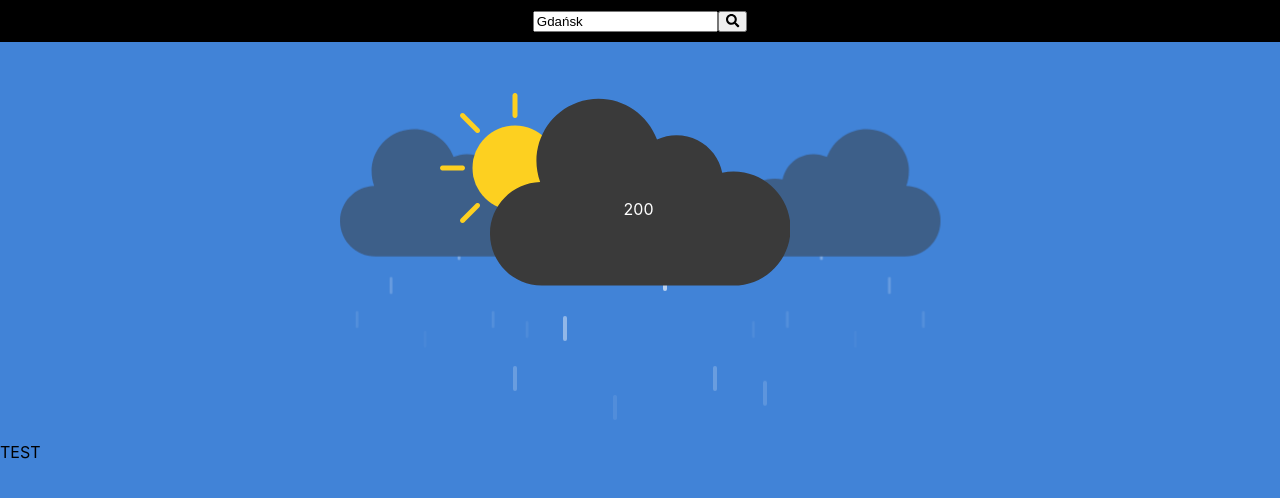
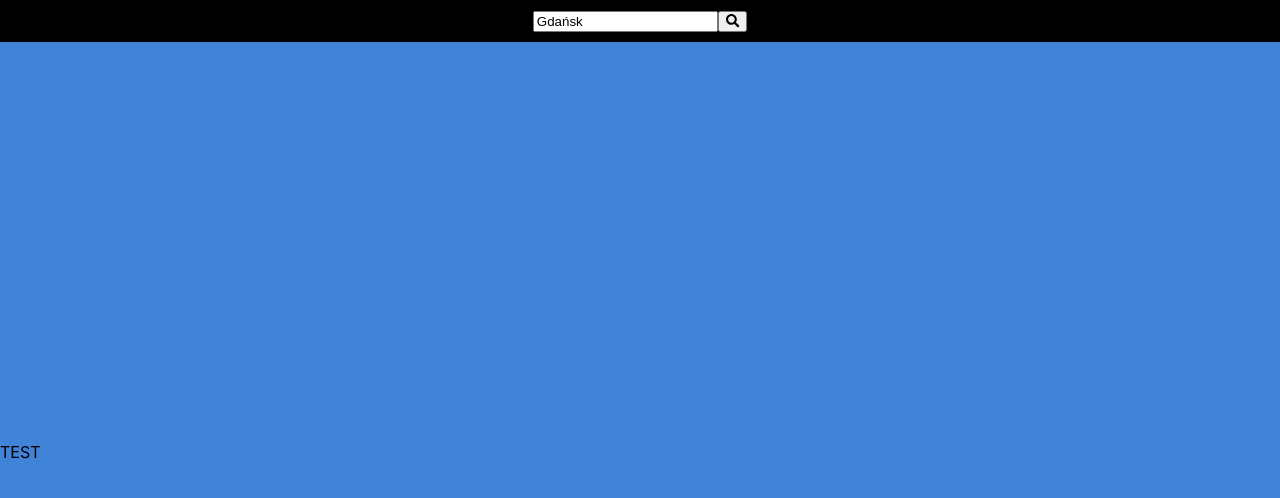
Before and after one commit to aXenDeveloper/react-weather-old, a React (Create React App) app: page / in a window 1280 px wide. Shown: the top 498 px of the page. Built offline with nearby package versions, Linux system fonts and the light colour scheme.

Commit message:
Add loading API

```diff
--- a/src/components/App.js
+++ b/src/components/App.js
@@ -7,6 +7,8 @@ export default class App extends React.Component {
     value: 'Gdańsk',
     clouds: null,
     temp: 200,
+    icon: '',
+    loading: false
   }
 
   handleInputChange = e => {
@@ -17,12 +19,19 @@ export default class App extends React.Component {
 
   handleSubmitChange = async e => {
     e.preventDefault();
+
+    this.setState({
+      loading: true
+    });
+
     try {
       const API = await fetch(`https://api.openweathermap.org/data/2.5/weather?q=${this.state.value}&appid=40ea5ceef9ec33888dffe518d21b0d28&units=metric`);
       const APIJson = await API.json();
       this.setState({
         clouds: APIJson.clouds.all,
-        temp: APIJson.main.temp
+        temp: APIJson.main.temp,
+        icon: APIJson.weather[0].icon,
+        loading: false
       });
       console.log(APIJson);
     } catch(err) {
@@ -36,7 +45,7 @@ export default class App extends React.Component {
         <Form value={this.state.value}
         change={this.handleInputChange}
         submit={this.handleSubmitChange} />
-        <Content temp={this.state.temp} />
+        <Content loading={this.state.loading} temp={this.state.temp} icon={this.state.icon} />
       </>
     )
   }
--- a/src/components/Content.js
+++ b/src/components/Content.js
@@ -28,10 +28,18 @@ const Content = props => {
         </svg>
     );
 
+    const selectWeather = {
+        '02d': <CloudView temp={props.temp} cloudType={cloud('normal')} sun={sun} />,
+        '03d': <CloudView temp={props.temp} cloudType={cloud('gray')} />,
+        '04d': <CloudView temp={props.temp} cloudType={cloud('dark')} />,
+        '10d': <CloudView temp={props.temp} cloudType={cloud('normal')} rain={true} sun={sun} />,
+        '09d': <CloudView temp={props.temp} cloudType={cloud('dark')} rain={true} />,
+    }
+
     return (
         <div className='content'>
             <div className='weather'>
-                <CloudView temp={props.temp} cloudType={cloud('dark')} rain={true} sun={sun} />
+                {props.loading ? 'Loadnig' : selectWeather[props.icon]}
             </div>
             <div>
                 TEST
--- a/src/index.scss
+++ b/src/index.scss
@@ -42,6 +42,7 @@ body {
     justify-content: center;
     position: relative;
     animation: weather-up 1s ease-out;
+    transition: all 5s ease-out;
     overflow: hidden;
     height: inherit;
   }
```
Also changed, not shown: src/img/cloud.svg (deleted), src/img/sun.svg (deleted).
